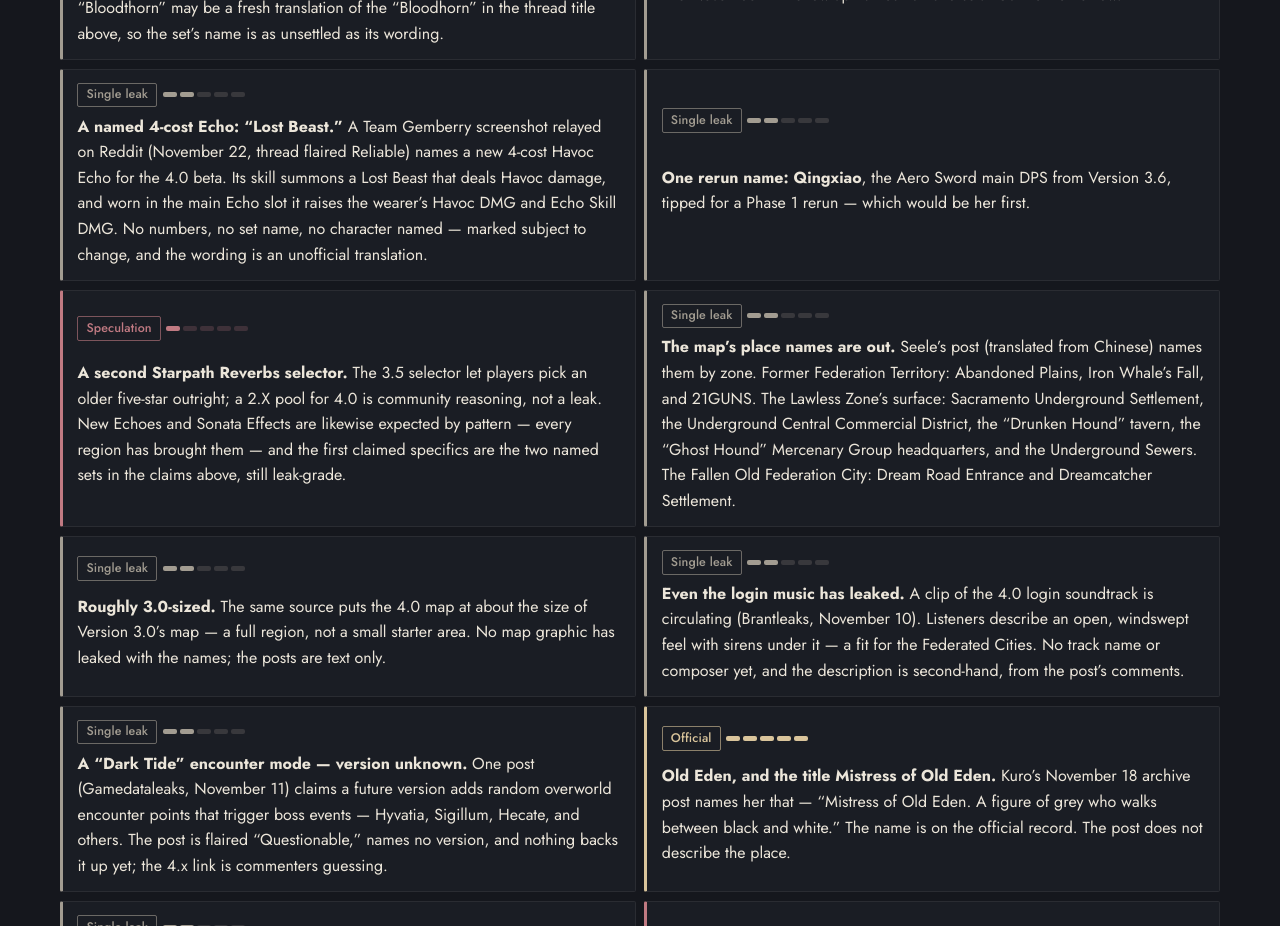
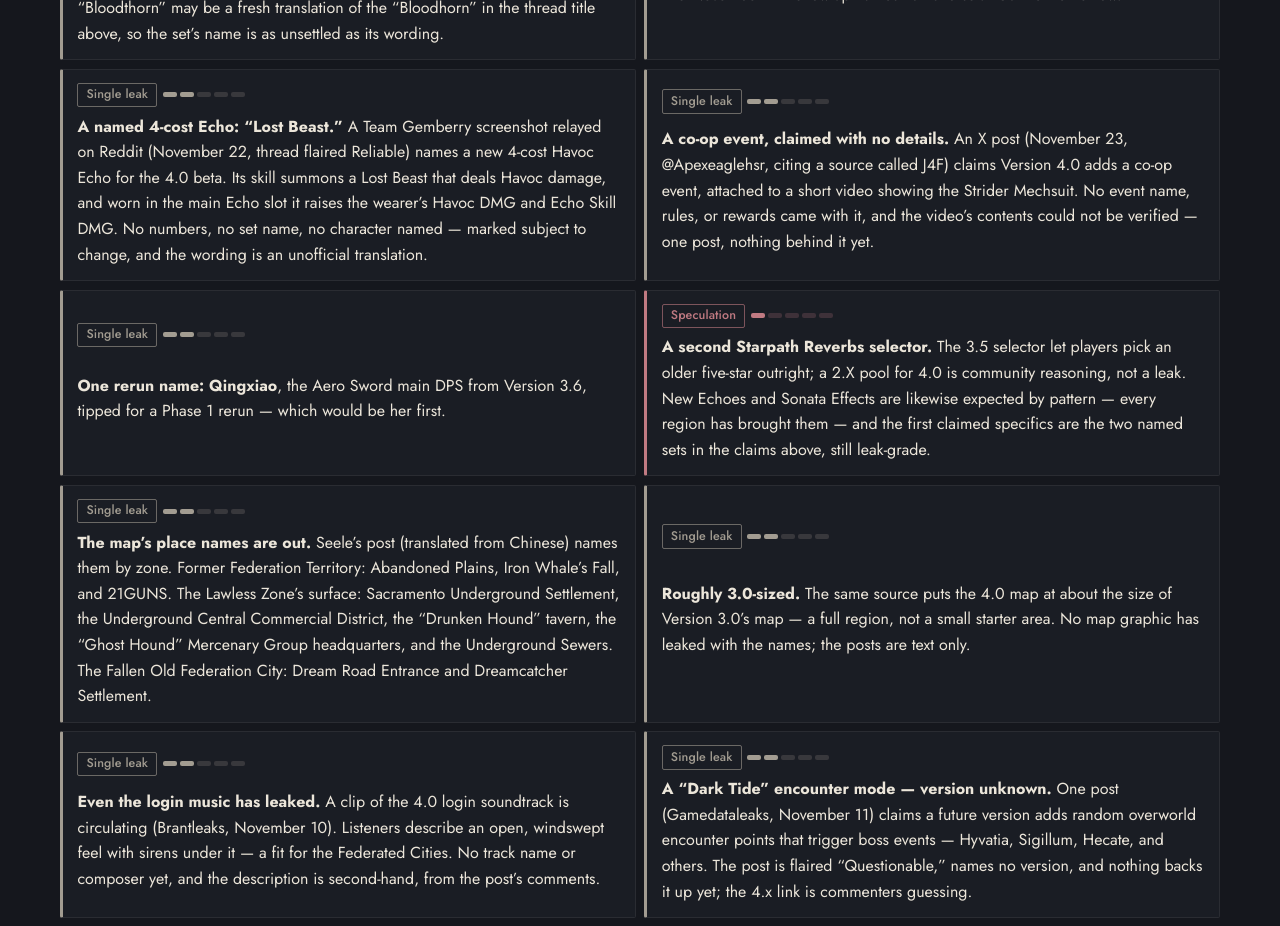
Before and after one commit to thomasttrr/wuwa-today, a Next.js app: page /leaks in a window 1280 px wide. Shown: the part 4220-5146 px from the top of the page. Built offline with nearby package versions, Linux system fonts and the light colour scheme.

Commit message:
Tom's Nov 23 approval: 4.0 co-op event claim (Single leak) on /leaks

```diff
--- a/app/leaks/page.tsx
+++ b/app/leaks/page.tsx
@@ -394,6 +394,14 @@ export default function LeaksPage() {
               change, and the wording is an unofficial translation.
             </Claim>
             <Claim tag="Single leak">
+              <strong>A co-op event, claimed with no details.</strong> An X post
+              (November 23, @Apexeaglehsr, citing a source called J4F) claims
+              Version 4.0 adds a co-op event, attached to a short video showing
+              the Strider Mechsuit. No event name, rules, or rewards came with
+              it, and the video&rsquo;s contents could not be verified — one
+              post, nothing behind it yet.
+            </Claim>
+            <Claim tag="Single leak">
               <strong>One rerun name: Qingxiao</strong>, the Aero Sword main DPS from Version 3.6,
               tipped for a Phase 1 rerun — which would be her first.
             </Claim>
```
Also changed, not shown: data/SOURCES.md (+9 -0 lines).
